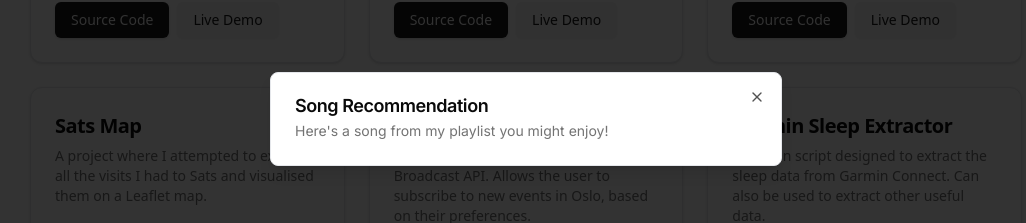
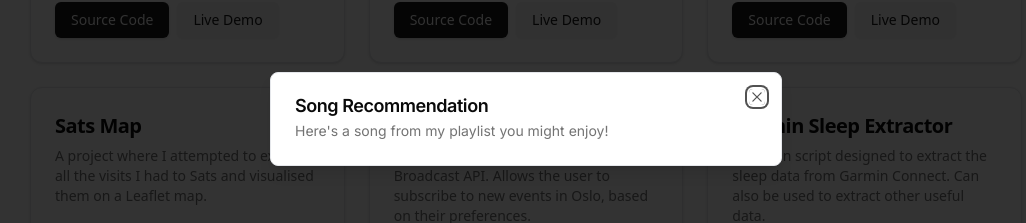
Before and after one commit to tordar/portfolio-template, a Next.js app: page / in a window 1280 px wide. Both pictures are taken after a click on the button "Get Song Recommendation". Shown: the part 641-864 px from the top of the page, without its empty margins (114-1140 px from the left). Built offline with nearby package versions, Linux system fonts and the light colour scheme; no server answers.

Commit message:
added unversioned files

```diff
--- /dev/null
+++ b/components/ui/dialog.tsx
@@ -0,0 +1,121 @@
+"use client"
+
+import * as React from "react"
+import * as DialogPrimitive from "@radix-ui/react-dialog"
+import { cn } from "@/lib/utils"
+import { Cross2Icon } from "@radix-ui/react-icons"
+
+const Dialog = DialogPrimitive.Root
+
+const DialogTrigger = DialogPrimitive.Trigger
+
+const DialogPortal = DialogPrimitive.Portal
+
+const DialogClose = DialogPrimitive.Close
+
+const DialogOverlay = React.forwardRef<
+  React.ElementRef<typeof DialogPrimitive.Overlay>,
+  React.ComponentPropsWithoutRef<typeof DialogPrimitive.Overlay>
+>(({ className, ...props }, ref) => (
+  <DialogPrimitive.Overlay
+    ref={ref}
+    className={cn(
+      "fixed inset-0 z-50 bg-black/80  data-[state=open]:animate-in data-[state=closed]:animate-out data-[state=closed]:fade-out-0 data-[state=open]:fade-in-0",
+      className
+    )}
+    {...props}
+  />
+))
+DialogOverlay.displayName = DialogPrimitive.Overlay.displayName
+
+const DialogContent = React.forwardRef<
+  React.ElementRef<typeof DialogPrimitive.Content>,
+  React.ComponentPropsWithoutRef<typeof DialogPrimitive.Content>
+>(({ className, children, ...props }, ref) => (
+  <DialogPortal>
+    <DialogOverlay />
+    <DialogPrimitive.Content
+      ref={ref}
+      className={cn(
+        "fixed left-[50%] top-[50%] z-50 grid w-full max-w-lg translate-x-[-50%] translate-y-[-50%] gap-4 border bg-background p-6 shadow-lg duration-200 data-[state=open]:animate-in data-[state=closed]:animate-out data-[state=closed]:fade-out-0 data-[state=open]:fade-in-0 data-[state=closed]:zoom-out-95 data-[state=open]:zoom-in-95 data-[state=closed]:slide-out-to-left-1/2 data-[state=closed]:slide-out-to-top-[48%] data-[state=open]:slide-in-from-left-1/2 data-[state=open]:slide-in-from-top-[48%] sm:rounded-lg",
+        className
+      )}
+      {...props}
+    >
+      {children}
+      <DialogPrimitive.Close className="absolute right-4 top-4 rounded-sm opacity-70 ring-offset-background transition-opacity hover:opacity-100 focus:outline-none focus:ring-2 focus:ring-ring focus:ring-offset-2 disabled:pointer-events-none data-[state=open]:bg-accent data-[state=open]:text-muted-foreground">
+        <Cross2Icon className="h-4 w-4" />
+        <span className="sr-only">Close</span>
+      </DialogPrimitive.Close>
+    </DialogPrimitive.Content>
+  </DialogPortal>
+))
+DialogContent.displayName = DialogPrimitive.Content.displayName
+
+const DialogHeader = ({
+  className,
+  ...props
+}: React.HTMLAttributes<HTMLDivElement>) => (
+  <div
+    className={cn(
+      "flex flex-col space-y-1.5 text-center sm:text-left",
+      className
+    )}
+    {...props}
+  />
+)
+DialogHeader.displayName = "DialogHeader"
+
+const DialogFooter = ({
+  className,
+  ...props
+}: React.HTMLAttributes<HTMLDivElement>) => (
+  <div
+    className={cn(
+      "flex flex-col-reverse sm:flex-row sm:justify-end sm:space-x-2",
+      className
+    )}
+    {...props}
+  />
+)
+DialogFooter.displayName = "DialogFooter"
+
+const DialogTitle = React.forwardRef<
+  React.ElementRef<typeof DialogPrimitive.Title>,
+  React.ComponentPropsWithoutRef<typeof DialogPrimitive.Title>
+>(({ className, ...props }, ref) => (
+  <DialogPrimitive.Title
+    ref={ref}
+    className={cn(
+      "text-lg font-semibold leading-none tracking-tight",
+      className
+    )}
+    {...props}
+  />
+))
+DialogTitle.displayName = DialogPrimitive.Title.displayName
+
+const DialogDescription = React.forwardRef<
+  React.ElementRef<typeof DialogPrimitive.Description>,
+  React.ComponentPropsWithoutRef<typeof DialogPrimitive.Description>
+>(({ className, ...props }, ref) => (
+  <DialogPrimitive.Description
+    ref={ref}
+    className={cn("text-sm text-muted-foreground", className)}
+    {...props}
+  />
+))
+DialogDescription.displayName = DialogPrimitive.Description.displayName
+
+export {
+  Dialog,
+  DialogPortal,
+  DialogOverlay,
+  DialogTrigger,
+  DialogClose,
+  DialogContent,
+  DialogHeader,
+  DialogFooter,
+  DialogTitle,
+  DialogDescription,
+}
--- /dev/null
+++ b/components/ui/tooltip.tsx
@@ -0,0 +1,32 @@
+"use client"
+
+import * as React from "react"
+import * as TooltipPrimitive from "@radix-ui/react-tooltip"
+
+import { cn } from "@/lib/utils"
+
+const TooltipProvider = TooltipPrimitive.Provider
+
+const Tooltip = TooltipPrimitive.Root
+
+const TooltipTrigger = TooltipPrimitive.Trigger
+
+const TooltipContent = React.forwardRef<
+  React.ElementRef<typeof TooltipPrimitive.Content>,
+  React.ComponentPropsWithoutRef<typeof TooltipPrimitive.Content>
+>(({ className, sideOffset = 4, ...props }, ref) => (
+  <TooltipPrimitive.Portal>
+    <TooltipPrimitive.Content
+      ref={ref}
+      sideOffset={sideOffset}
+      className={cn(
+        "z-50 overflow-hidden rounded-md bg-primary px-3 py-1.5 text-xs text-primary-foreground animate-in fade-in-0 zoom-in-95 data-[state=closed]:animate-out data-[state=closed]:fade-out-0 data-[state=closed]:zoom-out-95 data-[side=bottom]:slide-in-from-top-2 data-[side=left]:slide-in-from-right-2 data-[side=right]:slide-in-from-left-2 data-[side=top]:slide-in-from-bottom-2",
+        className
+      )}
+      {...props}
+    />
+  </TooltipPrimitive.Portal>
+))
+TooltipContent.displayName = TooltipPrimitive.Content.displayName
+
+export { Tooltip, TooltipTrigger, TooltipContent, TooltipProvider }
```
